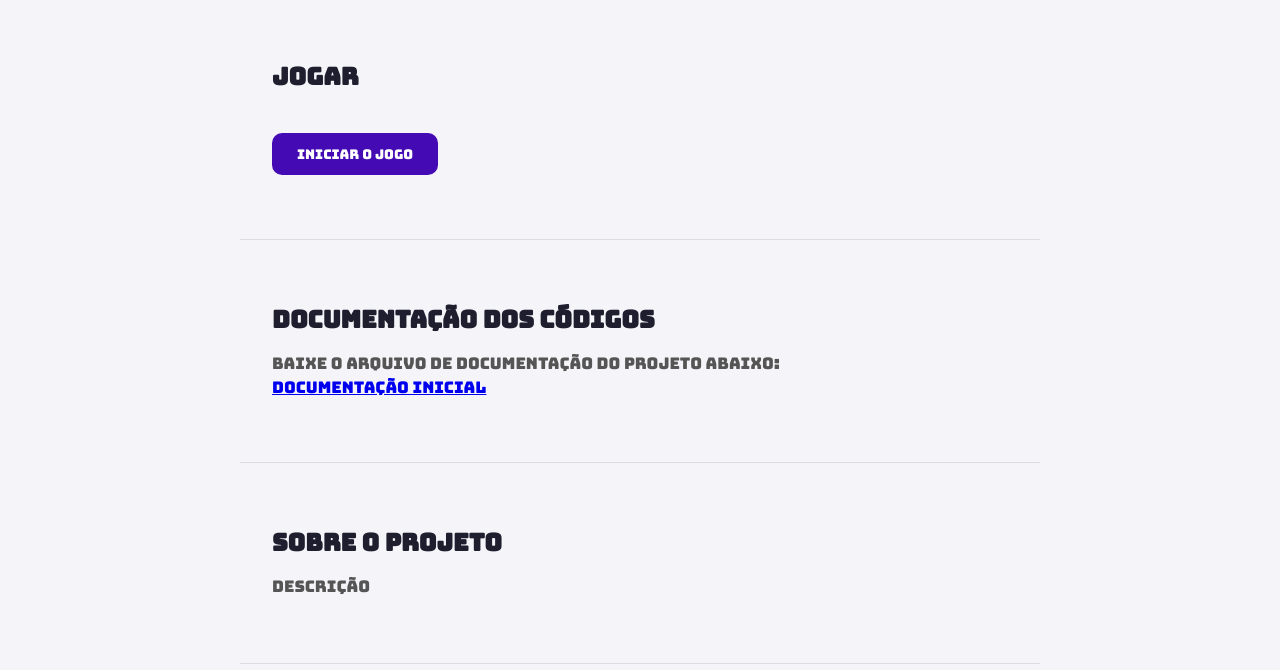
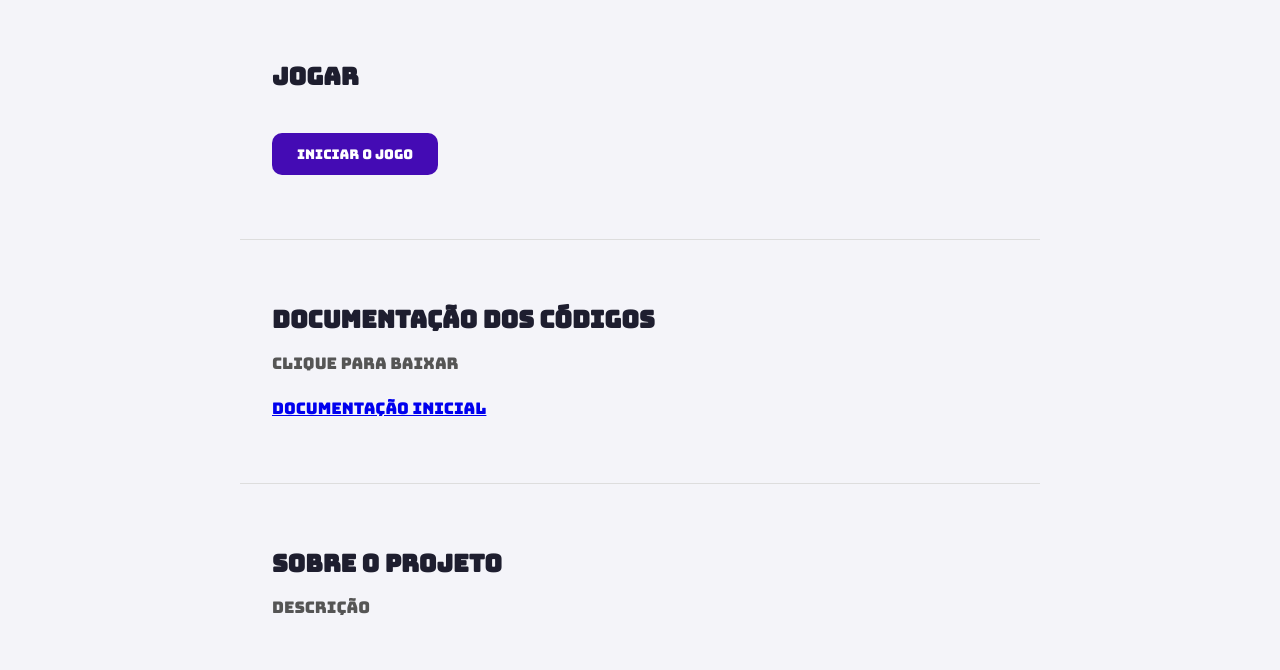
Before and after one commit to KauaMorato/Aula-em-jogo, a plain HTML site: page Front-End/index.html in a window 1280 px wide. Shown: the part 130-800 px from the top of the page. Drawn offline with Linux system fonts and the light colour scheme.

Commit message:
Fazendo quebra de linha

```diff
--- a/Front-End/index.html
+++ b/Front-End/index.html
@@ -72,8 +72,11 @@
         </section>
 
         <section id="documentacao" class="secao">
-            <h1>Documentação dos códigos</h1>
-            <p>Baixe o arquivo de documentação do projeto abaixo:</p>
+            <div>
+                <h1>Documentação dos códigos</h1>
+                <p>Clique para baixar</p>
+            </div>
+            <br/>
             <a href="../Arquivo Base.pdf" download="Arquivo Base.pdf">Documentação inicial</a>
         </section>
 
```
